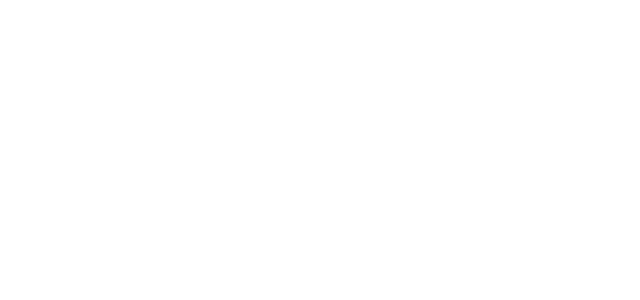
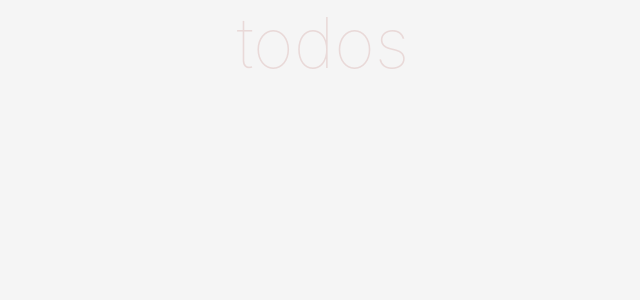
Before and after one commit to zil130/todo, a React (Create React App) app: page / in a window 1280 px wide. Shown: the top 300 px of the page, without its empty margins (317-957 px from the left). Built offline with nearby package versions, Linux system fonts and the light colour scheme; the HTML template or start-up script is replaced by a standard one.

Commit message:
add: header

```diff
--- a/package.json
+++ b/package.json
@@ -13,6 +13,7 @@
     "react": "^18.2.0",
     "react-dom": "^18.2.0",
     "react-scripts": "5.0.1",
+    "styled-components": "^6.0.0-rc.3",
     "typescript": "^4.9.5"
   },
   "scripts": {
--- a/src/App.tsx
+++ b/src/App.tsx
@@ -1,9 +1,20 @@
 import React from 'react';
-import './App.css';
+import { styled } from 'styled-components';
+import Header from './components/Header';
+
+const StyledApp = styled.div`
+  display: flex;
+  flex-direction: column;
+  align-items: center;
+  margin: 0 auto;
+  max-width: 800px;
+`;
 
 function App() {
   return (
-    <div className="App" />
+    <StyledApp>
+      <Header />
+    </StyledApp>
   );
 }
 
--- /dev/null
+++ b/src/components/Header.tsx
@@ -0,0 +1,16 @@
+import React from 'react'
+import { styled } from 'styled-components';
+
+const StyledTitle = styled.h1`
+  font-size: 70px;
+  font-weight: 100;
+  color: #e9d9d8;
+`;
+
+const Header = () => {
+  return (
+    <StyledTitle>todos</StyledTitle>
+  )
+}
+
+export default Header;
--- a/src/index.css
+++ b/src/index.css
@@ -1,10 +1,16 @@
+* {
+  margin: 0;
+  padding: 0;
+  box-sizing: border-box;
+}
+
 body {
-  margin: 0;
   font-family: -apple-system, BlinkMacSystemFont, 'Segoe UI', 'Roboto', 'Oxygen',
     'Ubuntu', 'Cantarell', 'Fira Sans', 'Droid Sans', 'Helvetica Neue',
     sans-serif;
   -webkit-font-smoothing: antialiased;
   -moz-osx-font-smoothing: grayscale;
+  background: #f5f5f5;
 }
 
 code {
```
Also changed, not shown: src/App.css (deleted), 1 other file (tests, documents, lock files or other folders).
